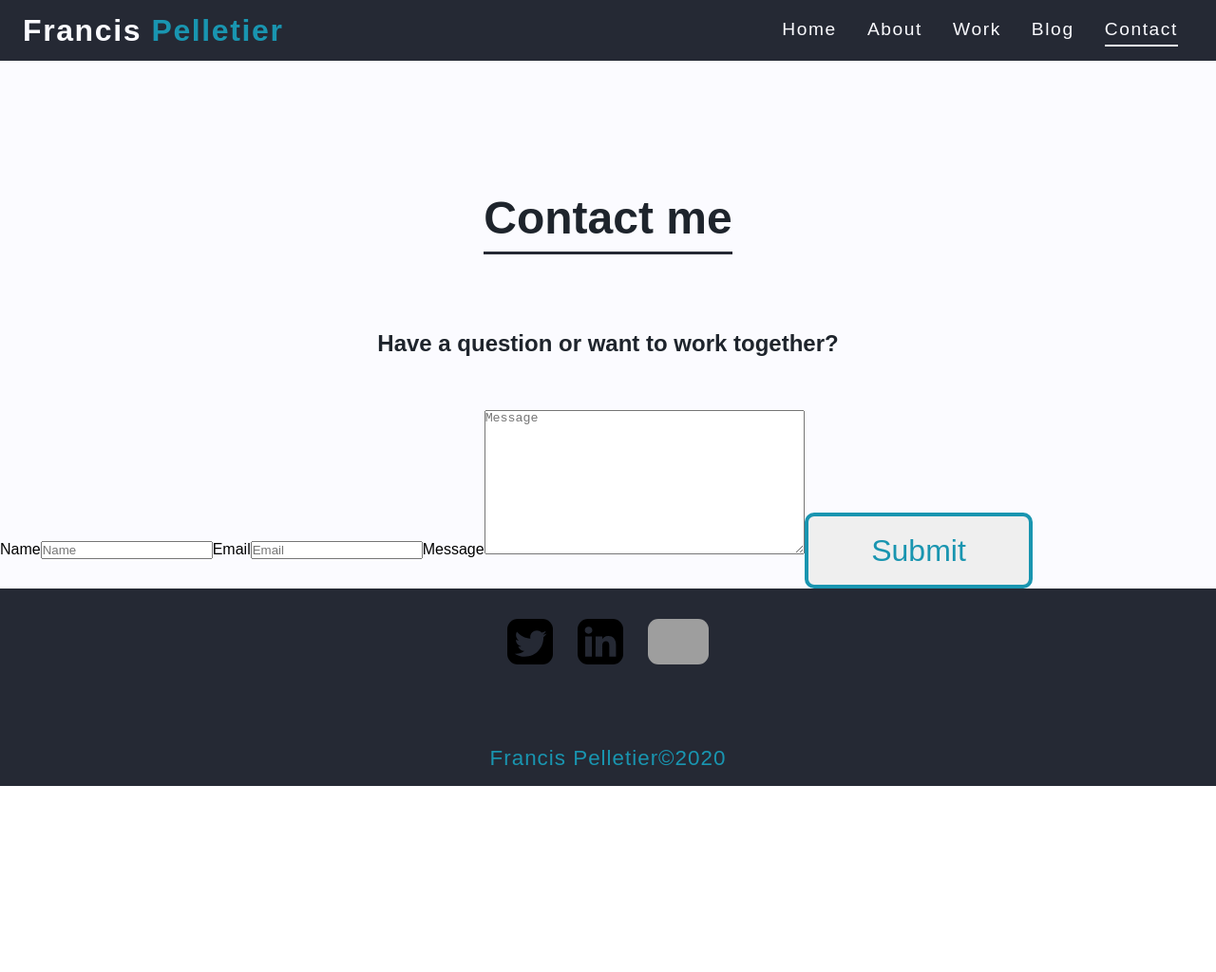
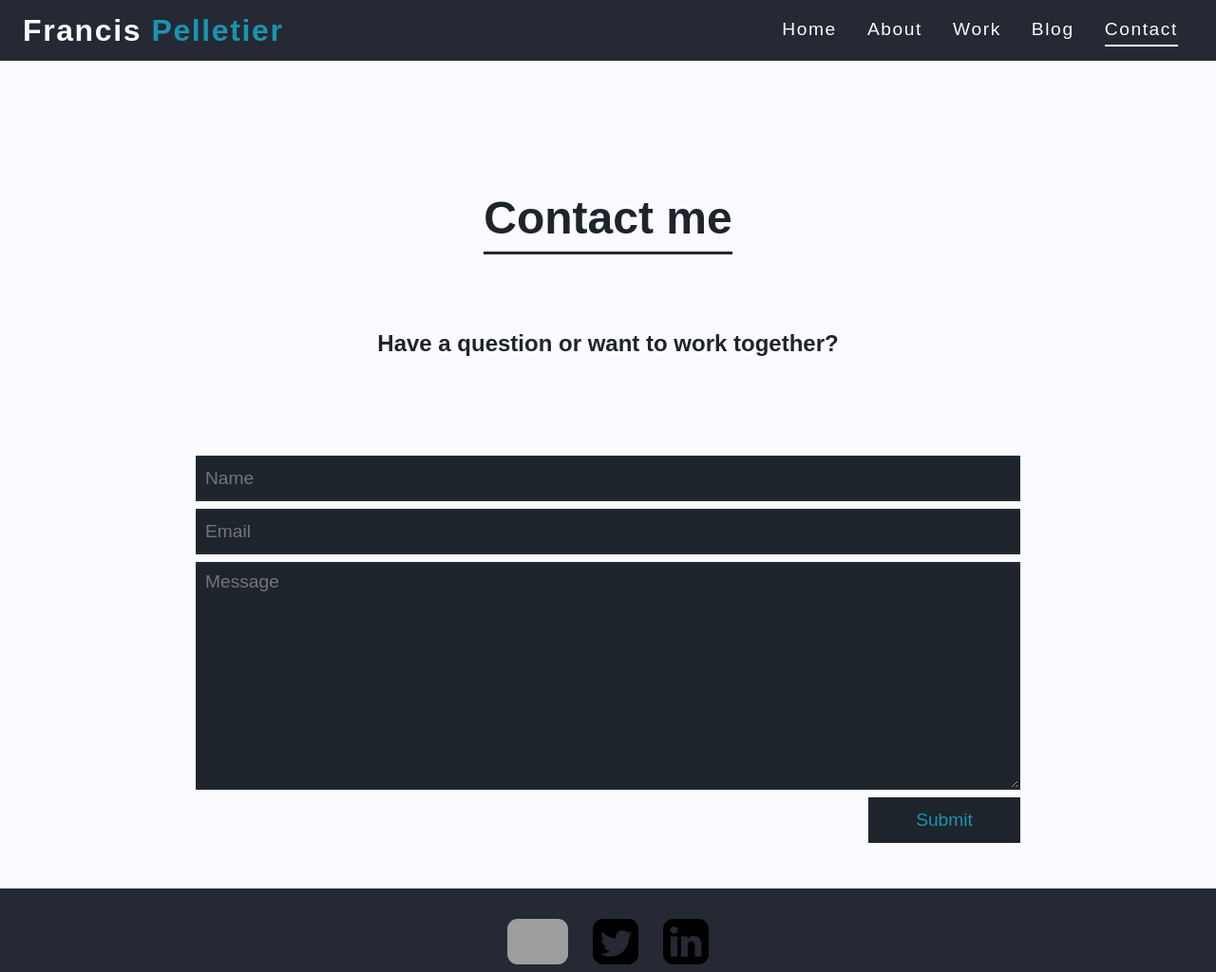
Before and after one commit to fpelletier-gh/portfolio, a Gatsby site: page /contact in a window 1280 px wide. Shown: the top 1024 px of the page at 95% size. Before the commit the page ends 828 px from the top, so only its background shows below. Built offline with nearby package versions, Linux system fonts and the light colour scheme; Gatsby itself is replaced by a stand-in of ours; grey boxes are pictures that could not be loaded; a web font is replaced by a local one.

Commit message:
fix the layout for contact page

```diff
--- a/src/components/layout.scss
+++ b/src/components/layout.scss
@@ -16,7 +16,7 @@ $portfolio-card-height: minmax(475px, 1fr);
 $portfolio-card-width: minmax(475px, 1fr);
 $toggle-btn-line-color: #fbfbff;
 $portfolio-card-overlay: rgba(0, 0, 0, 0.5);
-$button-border-radius: 10px;
+$button-border-radius: 0;
 $card-border-radius: 10px;
 $form-input-border-radius: 10px;
 $form-input-background-color: #1e242c;
@@ -470,7 +470,7 @@ body {
   padding: 0.5rem;
   //grid-template-columns: repeat(auto-fill, minmax(500px, 1fr));
   grid-template-columns: 1fr;
-    max-width: 1400px;
+  max-width: 1200px;
   justify-self: center;
 }
 
@@ -501,7 +501,7 @@ body {
   color: white;
   font-size: 20px;
   position: absolute;
-    width:100%;
+  width: 100%;
   max-width: 40ch;
   top: 40%;
   left: 50%;
@@ -514,7 +514,7 @@ body {
 .portfolio-card--overlay-description {
   padding: 1.2rem 0;
   line-height: 1.8rem;
-    width:100%;
+  width: 100%;
 }
 
 .portfolio-card--overlay-text-title {
@@ -541,6 +541,61 @@ body {
 .portfolio-card--overlay-button:hover {
   background-color: $secondary-text-color;
   color: $primary-text-color;
+}
+
+.contact {
+  display: flex;
+  width: 100%;
+  justify-content: center;
+}
+
+.contact-form {
+  display: flex;
+  flex-direction: column;
+  justify-content: start;
+  padding: 3rem 1rem;
+  font-size: 1.5rem;
+  width: 100%;
+  max-width: 900px;
+}
+
+.contact-form--label {
+  display: none;
+}
+
+.contact-form--input {
+  width: 100%;
+  height: 3rem;
+  border: 2px solid $primary-background-color;
+  background-color: $form-input-background-color;
+  color: $form-input-text-color;
+  margin-bottom: 0.5rem;
+  padding-left: 0.5rem;
+  font-size: 1.2rem;
+  font-family: $primary-font;
+}
+
+.contact-form--message {
+  width: 100%;
+  font-size: 1.2rem;
+  border: 2px solid $primary-background-color;
+  background-color: $form-input-background-color;
+  color: $form-input-text-color;
+  font-family: $primary-font;
+  padding: 0.5rem;
+  margin-bottom: 0.5rem;
+}
+
+.contact-form--submit-button {
+  background-color: $form-input-background-color;
+  border-radius: 0;
+  border: transparent;
+  height: 3rem;
+  font-size: 1.2rem;
+  align-self: flex-end;
+  padding: 0;
+  vertical-align: center;
+  width: 10rem;
 }
 
 @media (max-width: 1120px) {
@@ -610,61 +665,6 @@ body {
 //  }
 //}
 //
-//.contact {
-//  display: flex;
-//  width: 100%;
-//  justify-content: center;
-//}
-//
-//.contact-form {
-//  display: flex;
-//  flex-direction: column;
-//  justify-content: start;
-//  padding: 3rem 1rem;
-//  font-size: 1.5rem;
-//  width: 100%;
-//  max-width: 900px;
-//}
-//
-//.contact-form--label {
-//  display: none;
-//}
-//
-//.contact-form--input {
-//  width: 100%;
-//  height: 3rem;
-//  border: 2px solid $primary-background-color;
-//  background-color: $form-input-background-color;
-//  color: $form-input-text-color;
-//  margin-bottom: 0.5rem;
-//  padding-left: 0.5rem;
-//  font-size: 1.2rem;
-//  font-family: $primary-font;
-//}
-//
-//.contact-form--message {
-//  width: 100%;
-//  font-size: 1.2rem;
-//  border: 2px solid $primary-background-color;
-//  background-color: $form-input-background-color;
-//  color: $form-input-text-color;
-//  font-family: $primary-font;
-//  padding: 0.5rem;
-//  margin-bottom: 0.5rem;
-//}
-//
-//.contact-form--submit-button {
-//  background-color: $form-input-background-color;
-//  border-radius: 0;
-//  border: transparent;
-//  height: 3rem;
-//  font-size: 1.2rem;
-//  align-self: flex-end;
-//  padding: 0;
-//  vertical-align: center;
-//  width: 10rem;
-//}
-
 @media (min-width: 1121px) {
   .main-navigation--menu-toggle-button {
     display: none;
--- a/src/components/layout/footer.js
+++ b/src/components/layout/footer.js
@@ -7,6 +7,13 @@ const Footer = () => {
   return (
     <footer className="main-section--footer">
       <div className="footer-social-media--link">
+        <a href="https://github.com/fpelletier-gh/" title="Github">
+          <img
+            src={githubIcon}
+            alt="Twitter Icon"
+            className="social-media-icon"
+          />
+        </a>
         <a href="https://twitter.com/FrankPellet" title="Twitter">
           <img
             src={twitterIcon}
@@ -19,13 +26,6 @@ const Footer = () => {
           alt="Twitter Icon"
           className="social-media-icon"
         />
-        <a href="https://github.com/fpelletier-gh/" title="Github">
-          <img
-            src={githubIcon}
-            alt="Twitter Icon"
-            className="social-media-icon"
-          />
-        </a>
       </div>
       <div className="footer-copywright-text">Francis Pelletier©2020</div>
     </footer>
```
Lines whose indentation alone changed are shown as unchanged.
